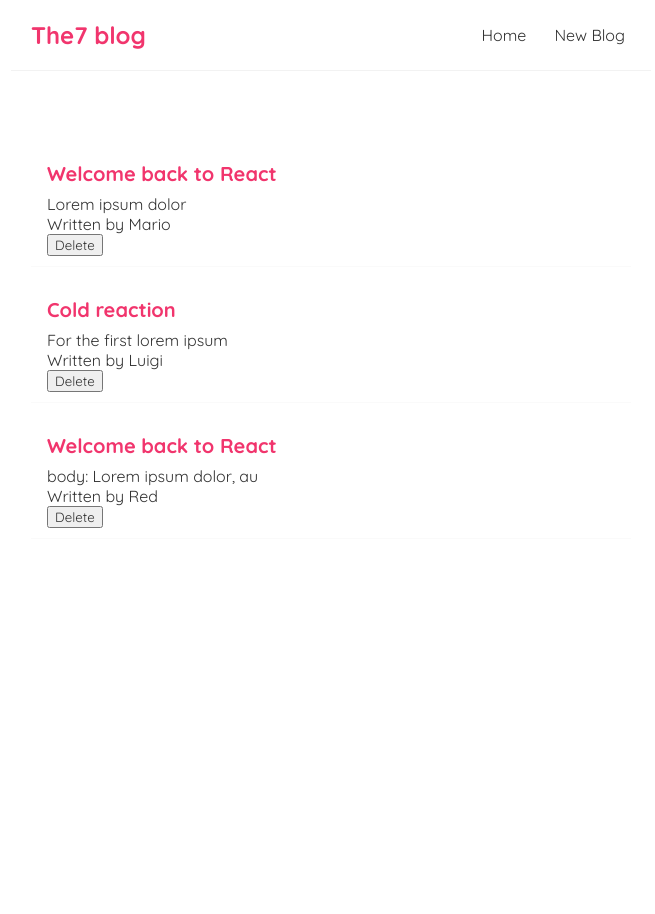
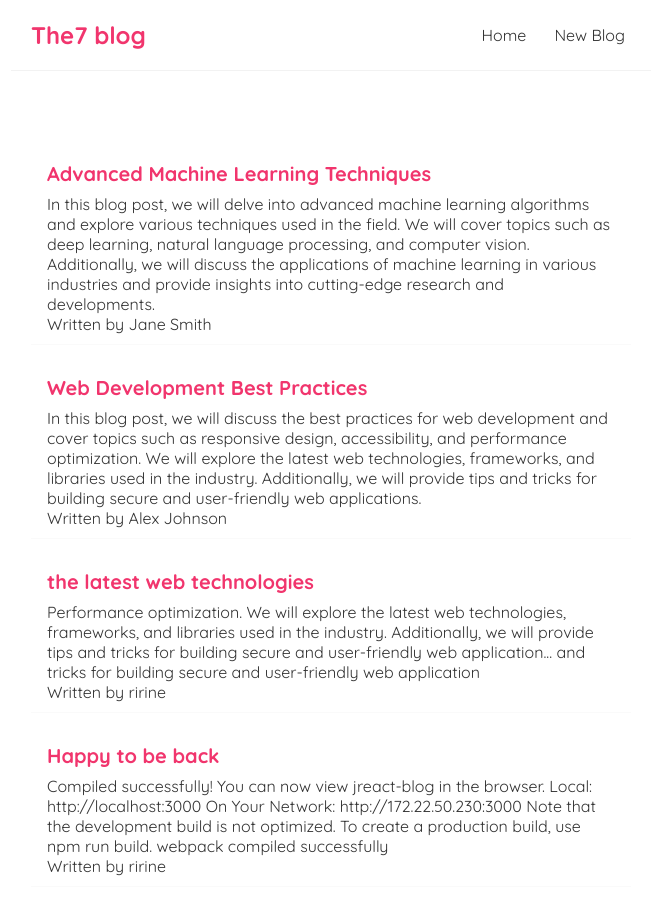
Before and after one commit to roosjjean/d-blog, a React (Create React App) app: page / in a window 1280 px wide. Shown: the top 914 px of the page, without its empty margins (309-964 px from the left). Before the commit the page ends 800 px from the top, so only its background shows below. Built offline with nearby package versions, Linux system fonts and the light colour scheme; data requests are answered from the project's data file.

Commit message:
Custom hook useFetch added

```diff
--- a/src/BlogList.js
+++ b/src/BlogList.js
@@ -1,6 +1,6 @@
 
 
-const BlogList = ({blogs, title, handleDelete}) => {
+const BlogList = ({blogs, title}) => {
     return (
         <div className="blog-list">
             {
@@ -9,7 +9,6 @@
                         <h2>{blog.title}</h2>
                         <p>{blog.body}</p>
                         <p>Written by {blog.author}</p>
-                        <button onClick={(id) => handleDelete(blog.id)}>Delete</button>
                     </div>
                 ))
             }
--- a/src/Home.js
+++ b/src/Home.js
@@ -1,28 +1,14 @@
-import { useEffect, useState } from "react";
 import BlogList from "./BlogList";
+import useFetch from "./useFetch";
 
 const Home = () => {
-
-    const [blogs, setBlogs] = useState([
-        {title: 'Welcome back to React', body: 'Lorem ipsum dolor', author: 'Mario', id:1},
-        {title: 'Cold reaction', body: 'For the first lorem ipsum', author: 'Luigi', id:2},
-        {title: 'Welcome back to React', body: 'body: Lorem ipsum dolor, au', author: 'Red', id:3}
-    ])
-
-    const handleDelete = (id) => {
-        const newBlogs = blogs.filter((blog) => (
-            blog.id !== id
-        ))
-        setBlogs(newBlogs)
-    }
-
-    useEffect(() => {
-
-    })
+    const {data: blogs , isPending, error} = useFetch('http://localhost:5000/blogs')
 
     return (
         <div className="home">
-            <BlogList blogs={blogs} title="All Blogs" handleDelete={handleDelete} />
+             {error && <div>{error}</div> }
+            {isPending && <div>Loading...</div> }
+            { blogs && <BlogList blogs={blogs} title="All Blogs"  />}
         </div>
     );
 }
--- /dev/null
+++ b/src/useFetch.js
@@ -0,0 +1,32 @@
+import { useEffect, useState } from "react";
+
+
+const useFetch = (url) => {
+
+    const [data, setData] = useState(null)
+    const [isPending, setIsPending] = useState(true)
+    const [error, setError] = useState(null)
+
+    useEffect(() => {
+        fetch(url)
+        .then(res => {
+            if(!res.ok){
+                throw Error('Could Not Fetch Data For That Resource !')
+            }
+            return res.json();
+        })
+        .then(data => {
+            setData(data)
+            setIsPending(false)
+            setError(null)
+        })
+        .catch((err) => {
+            setIsPending(false)
+            setError(err.message)
+        })
+    }, [])
+
+    return { data, isPending, error }
+}
+
+export default useFetch;
```
